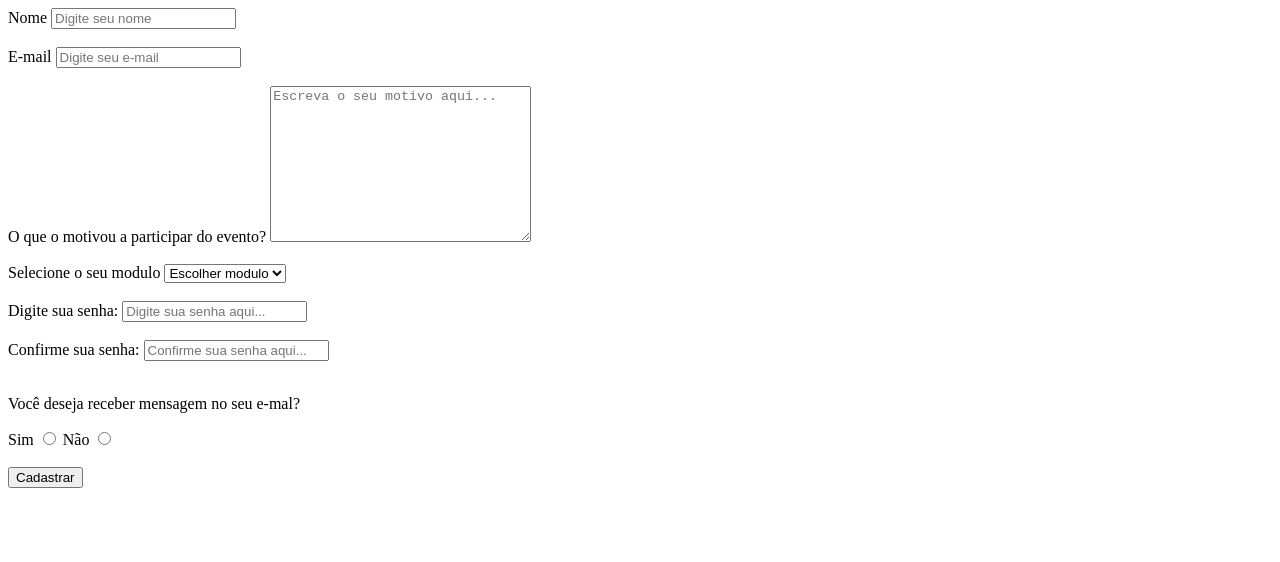
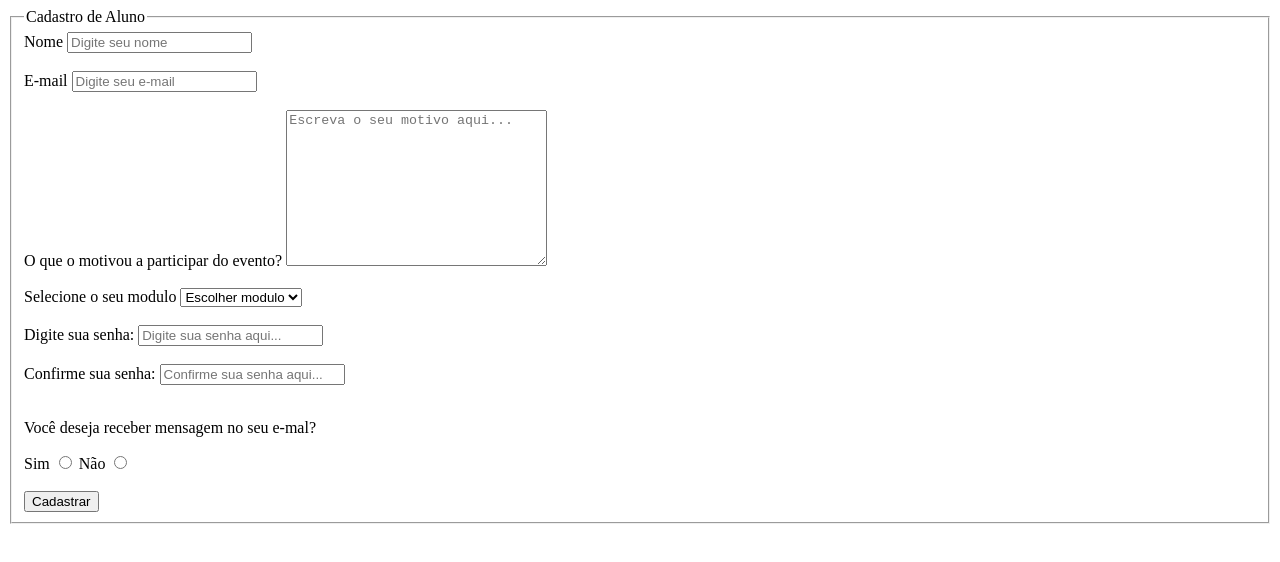
Before and after one commit to lucassale/kenzie, a plain HTML site: page s1-14/atividade-formulario.html in a window 1280 px wide. Drawn offline with Linux system fonts and the light colour scheme.

Commit message:
Update Atividade de formulário.

```diff
--- a/s1-14/atividade-formulario.html
+++ b/s1-14/atividade-formulario.html
@@ -9,6 +9,8 @@
 
     <form>
 
+        <fieldset>
+            <legend>Cadastro de Aluno</legend>
             <div>
                 <label for="nome">Nome</label>
                 <input type="text" name="Nome" id="nome" placeholder="Digite seu nome" required>
@@ -53,6 +55,7 @@
             </div>
             <br>
             <button type="submit">Cadastrar</button>
+        </fieldset>
 
     </form>
 
```
Lines whose indentation alone changed are shown as unchanged.
